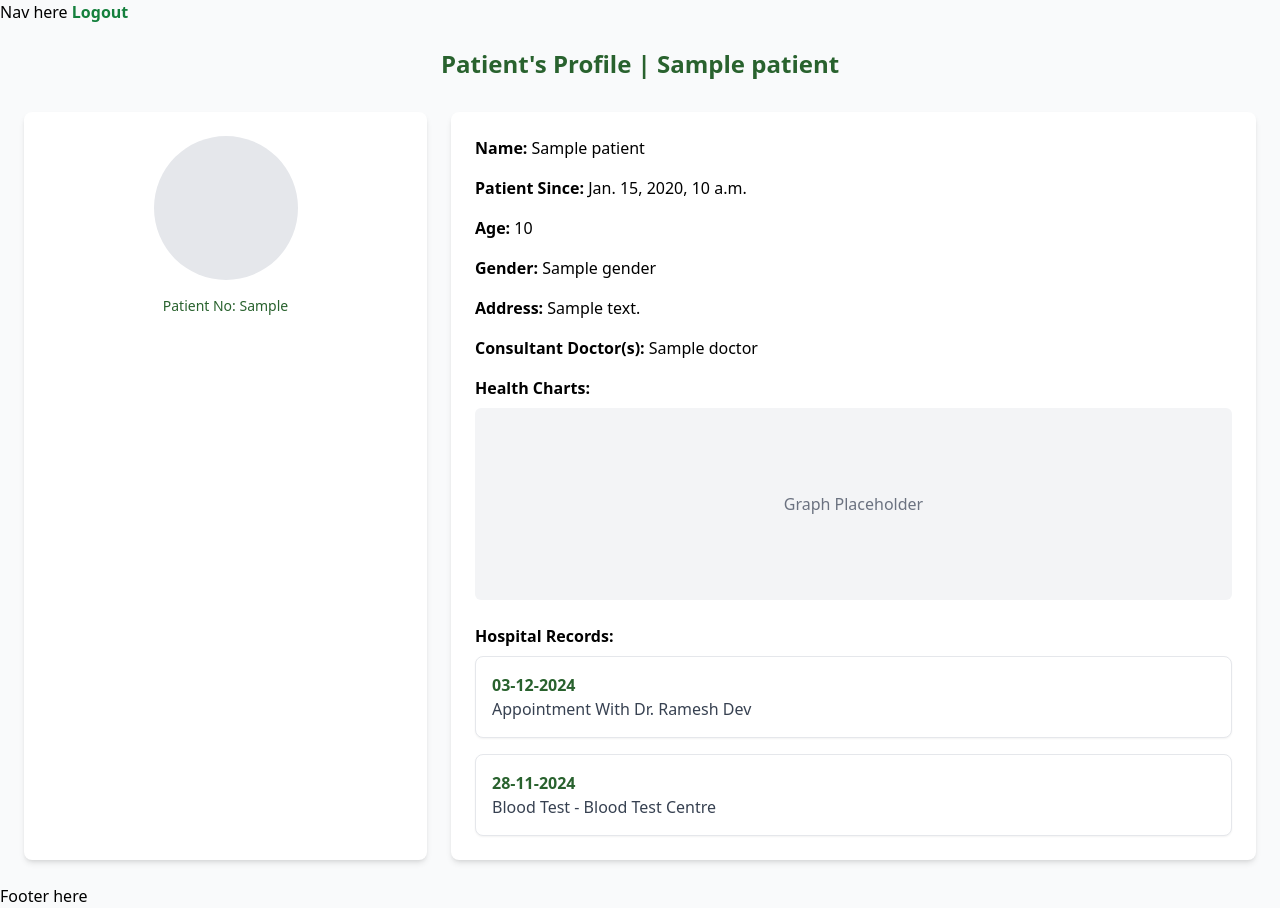
After one commit to ashim-nepal/FYP_AshimNepal_2329760, a Django app: template core/templates/viewPatientProfile.html in a window 1280 px wide. The commit adds this page. Run offline with Django 5.2, Linux system fonts and the light colour scheme; the template is opened without the code that fills it: most values are stand-ins (such as "Sample title", 1, 10 or a date in 2020); data that the repository does not hold is empty; some libraries are stand-ins or nearby versions.

```diff
--- a/core/templates/myProfileDoctor.html
+++ b/core/templates/myProfileDoctor.html
@@ -343,7 +343,7 @@
           filteredAppointments.forEach((appointment) => {
               let row = `
                   <tr class="border-b">
-                      <td class="px-4 py-2">${appointment.patient_email}</td>
+                      <td class="px-4 py-2"><a href="/viewPatientProfile/${appointment.patient_email}/"> ${appointment.patient_email}</a></td>
                       <td class="px-4 py-2">${appointment.appointment_date}</td>
                       <td class="px-4 py-2">${appointment.appointment_time}</td>
                       <td class="px-4 py-2">${appointment.is_emergency ? "🚨 Emergency" : "Regular"}</td>
@@ -426,7 +426,7 @@
 
                 content += `
                       <tr class="border-b">
-                      <td class="px-4 py-2">${appointment.patient_email}</td>
+                      <td class="px-4 py-2"><a href="/viewPatientProfile/${appointment.patient_email}/">${appointment.patient_email}</a></td>
                       <td class="px-4 py-2">${appointment.appointment_date}</td>
                       <td class="px-4 py-2">${appointment.appointment_time}</td>
                       <td class="px-4 py-2">
@@ -515,7 +515,7 @@ function displayAppointments(appointments) {
 
           content += `
               <tr class="border-b">
-                  <td class="px-4 py-2">${appointment.patient_email}</td>
+                  <td class="px-4 py-2"><a href="/viewPatientProfile/${appointment.patient_email}/">${appointment.patient_email}</a></td>
                   <td class="px-4 py-2">${appointment.appointment_date}</td>
                   <td class="px-4 py-2">${appointment.appointment_time}</td>
                   <td class="px-4 py-2">
--- /dev/null
+++ b/core/templates/viewPatientProfile.html
@@ -0,0 +1,80 @@
+<!DOCTYPE html>
+<html lang="en">
+<head>
+  <meta charset="UTF-8">
+  <meta name="viewport" content="width=device-width, initial-scale=1.0">
+  <title>Patient's Profile</title>
+  <script src="https://cdn.tailwindcss.com"></script>
+</head>
+<body class="bg-gray-50">
+
+    <section>
+        Nav here
+        <button onclick="confirmLogout()" class="text-green-700 font-semibold hover:underline">Logout</button>
+      </section>
+
+
+  <section class="p-6">
+    <!-- Header -->
+    <header class="text-2xl text-[#29622E] font-bold text-center mb-8">
+      Patient's Profile | {{patients.name }}
+    </header>
+
+
+    <!-- Main Content -->
+    <div class="flex flex-wrap lg:flex-nowrap gap-6">
+      <!-- Left Section -->
+      <div class="flex flex-col items-center bg-white shadow-md p-6 rounded-lg w-full lg:w-1/3">
+        <!-- Profile Image -->
+        <div class="w-36 h-36 bg-gray-200 rounded-full mb-4"></div>
+        <p class="text-sm text-[#29622E] mb-4">Patient No: {{patients.patient_no}}</p>
+      </div>
+
+      <!-- Right Section -->
+      <div class="bg-white shadow-md p-6 rounded-lg w-full lg:w-2/3">
+        <p class="mb-4"><span class="font-bold">Name:</span> {{ patients.name}}</p>
+        <p class="mb-4"><span class="font-bold">Patient Since:</span> {{ patients.created_at }}</p>
+        <p class="mb-4"><span class="font-bold">Age:</span> {{ patients.age}}</p>
+        <p class="mb-4"><span class="font-bold">Gender:</span> {{ patients.gender}}</p>
+        <p class="mb-4"><span class="font-bold">Address:</span> {{ patients.address}}</p>
+        <p class="mb-4"><span class="font-bold">Consultant Doctor(s):</span> {% for doctor in patients.assigned_doctors_data %}
+          {{ doctor.name }}{% if not forloop.last %}, {% endif %}
+      {% endfor %}
+        </p>
+        <p class="font-bold mb-2">Health Charts:</p>
+
+        <!-- Placeholder for Health Chart -->
+        <div class="w-full h-48 bg-gray-100 rounded-md flex items-center justify-center text-gray-500">
+          Graph Placeholder
+        </div>
+
+        <!-- Hospital Records -->
+        <p class="font-bold mt-6 mb-2">Hospital Records:</p>
+        <div class="space-y-4">
+          <!-- Each Record -->
+          <a href="#" class="block bg-white border border-gray-200 shadow-sm p-4 rounded-lg hover:shadow-md transition">
+            <p class="text-[#29622E] font-bold">03-12-2024</p>
+            <p class="text-gray-700">Appointment With Dr. Ramesh Dev</p>
+          </a>
+          <a href="#" class="block bg-white border border-gray-200 shadow-sm p-4 rounded-lg hover:shadow-md transition">
+            <p class="text-[#29622E] font-bold">28-11-2024</p>
+            <p class="text-gray-700">Blood Test - Blood Test Centre</p>
+          </a>
+        </div>
+      </div>
+    </div>
+  </section>
+
+  <section>
+    Footer here
+  </section>
+  <script>
+      // Confirm Logout
+  function confirmLogout() {
+    if (confirm("Are you sure you want to logout?")) {
+        window.location.href = "/logout/";
+    }
+}
+  </script>
+</body>
+</html>
--- a/core/urls.py
+++ b/core/urls.py
@@ -12,6 +12,7 @@ urlpatterns = [
     path('logout/',views.logout_view, name='logout'),
     path('docProfile/<str:doctor_email>/', views.doc_profile, name="doc_profile"),
     path('patientProfile/', views.patientProfile, name='patientProfile'),
+    path('viewPatientProfile/<str:patient_email>/',views.view_patientProfile, name='view_patientProfile'),
     path('adminDB/', views.adminDB, name='adminDB'),
     path('masterAdminDB/', views.masterAdmin, name='masterAdminDB'),
     path('receptionDB/', views.receptionDB, name='receptionistDB'),
```
Also changed, not shown: core/views.py (+61 -3 lines).
